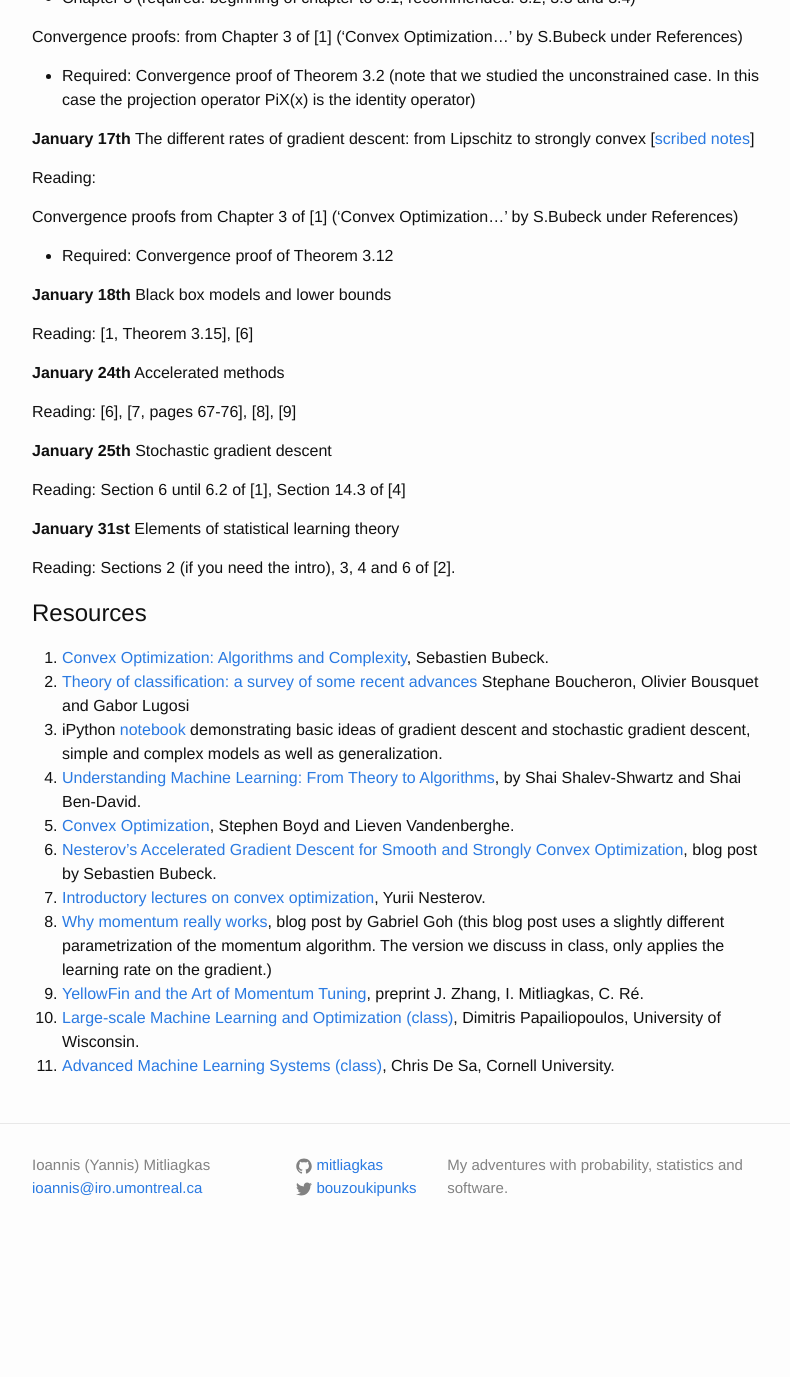
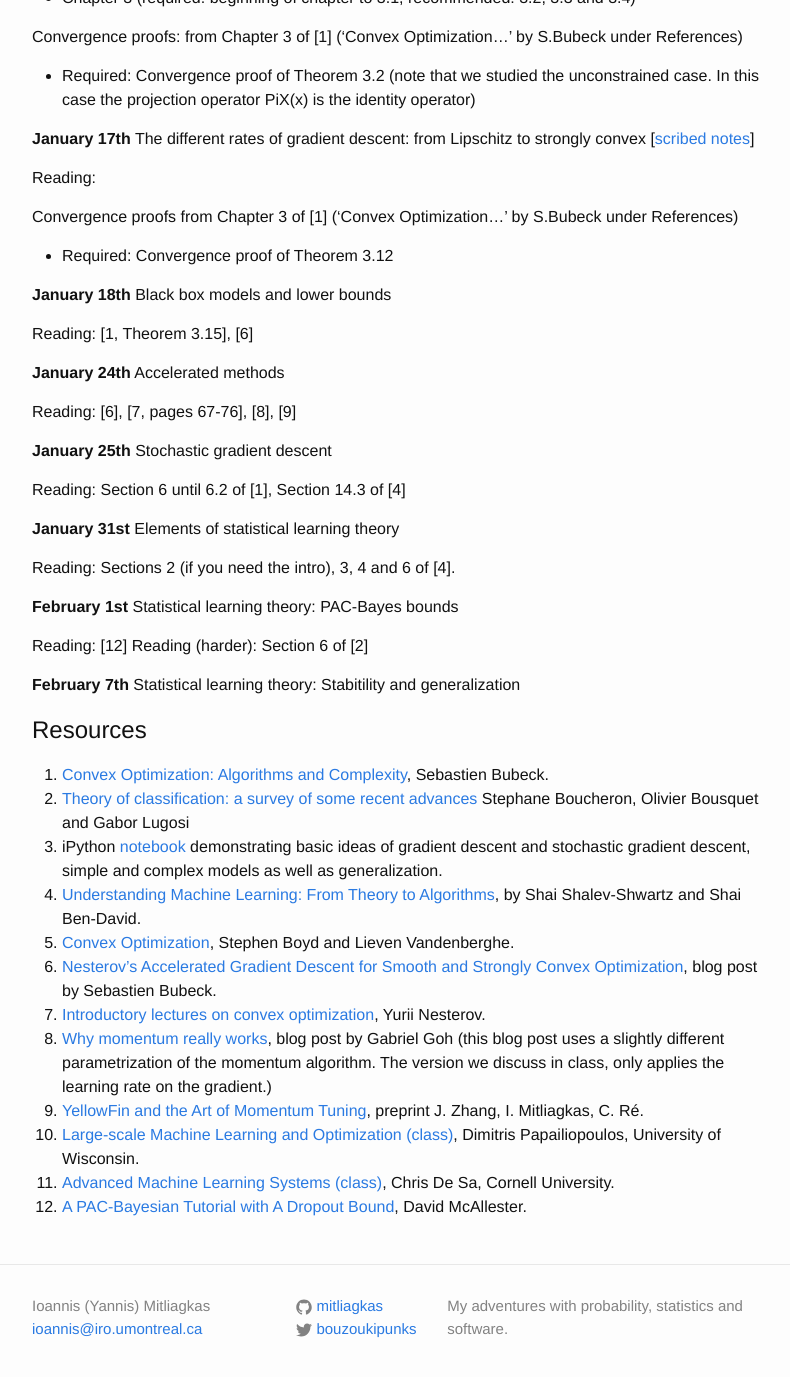
Before and after one commit to mitliagkas/mitliagkas.github.io, a Jekyll site: the page built from dl-theory-class.md, in a window 1280 px wide and 1400 px high, scrolled down 1983 px. Shown: the top 1377 px of the window, without its empty margins (238-1028 px from the left). Built offline with Jekyll 4.4.1, drawn with Linux system fonts in a browser that asks for light colours; before the commit the page ends 3242 px from its top, so only the background shows below that.

Commit message:
New reading posted

```diff
--- a/dl-theory-class.md
+++ b/dl-theory-class.md
@@ -117,7 +117,17 @@ Reading: Section 6 until 6.2 of [1], Section 14.3 of [4]
 **January 31st**
 Elements of statistical learning theory
 
-Reading: Sections 2 (if you need the intro), 3, 4 and 6 of [2].
+Reading: Sections 2 (if you need the intro), 3, 4 and 6 of [4].
+
+**February 1st**
+Statistical learning theory: PAC-Bayes bounds
+
+Reading: [12]
+Reading (harder): Section 6 of [2]
+
+**February 7th**
+Statistical learning theory: Stabitility and generalization
+
 
 
 Resources
@@ -135,3 +145,4 @@ Resources
 9. [YellowFin and the Art of Momentum Tuning](papers/yellowfin2017.pdf), preprint J. Zhang, I. Mitliagkas, C. Ré.
 10. [Large-scale Machine Learning and Optimization (class)](http://papail.io/901), Dimitris Papailiopoulos, University of Wisconsin.
 11. [Advanced Machine Learning Systems (class)](http://www.cs.cornell.edu/courses/cs6787/2017fa/), Chris De Sa, Cornell University.
+12. [A PAC-Bayesian Tutorial with A Dropout Bound](https://arxiv.org/abs/1307.2118), David McAllester.
```
